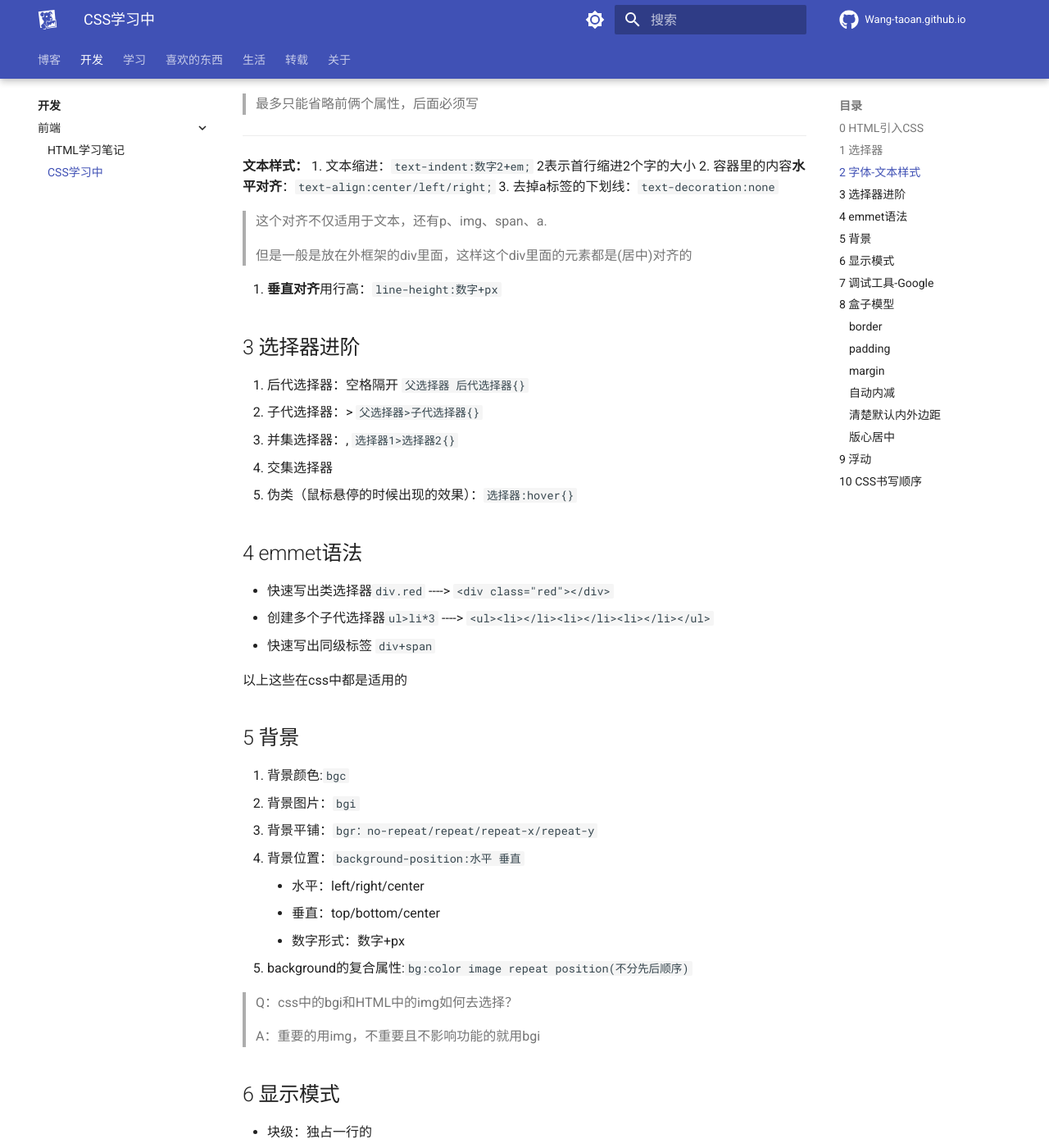
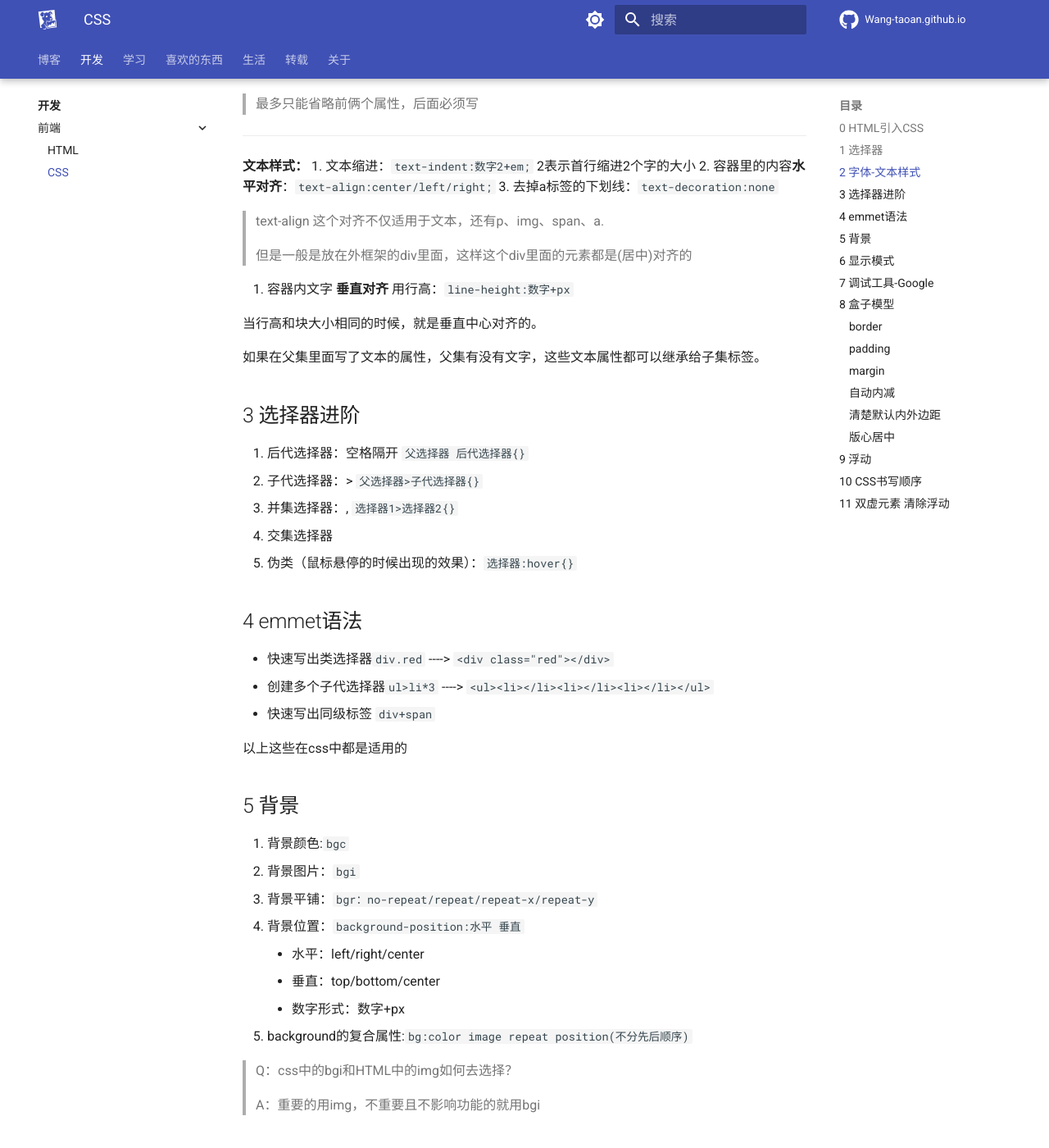
Before and after one commit to Wang-Taoan/Wang-Taoan.github.io, an MkDocs documentation site: the page built from docs/DEVELOPMENT/headend/CSS-note.md, in a window 1280 px wide and 1400 px high, scrolled down 1077 px. Shown: the whole window at 82% size. Built offline with MkDocs 1.6.1 and Material for MkDocs 9.7.7, drawn with Linux system fonts in a browser that asks for light colours; comment, search, counter and statistics services are not loaded; some of the changed text lies outside the part shown.

Commit message:
4月添加

````diff
--- a/docs/DEVELOPMENT/headend/CSS-note.md
+++ b/docs/DEVELOPMENT/headend/CSS-note.md
@@ -54,12 +54,15 @@
 2. 容器里的内容**水平对齐**：`text-align:center/left/right;`
 3. 去掉a标签的下划线：`text-decoration:none`
 
->这个对齐不仅适用于文本，还有p、img、span、a.
+>text-align 这个对齐不仅适用于文本，还有p、img、span、a.
 >
 >但是一般是放在外框架的div里面，这样这个div里面的元素都是(居中)对齐的
 
-1. **垂直对齐**用行高：`line-height:数字+px`
+1. 容器内文字 **垂直对齐** 用行高：`line-height:数字+px`
 
+当行高和块大小相同的时候，就是垂直中心对齐的。
+
+如果在父集里面写了文本的属性，父集有没有文字，这些文本属性都可以继承给子集标签。
 
 ## 3 选择器进阶
 
@@ -99,7 +102,7 @@
 	* 可以设置宽高
 * 行内：一行可以显示多个的
 	* span、a
-	* **不可以设置宽高，宽高由内容多少撑开，自适应**
+	* **不可以设置宽高，宽高由内容大小多少撑开，自适应**
 * **行内块：一行可以显示多个，且可以设置宽高**
 	* img、input、textarea
 
@@ -145,7 +148,8 @@
 同padding差不多
 
 ### 自动内减
-不用再自己手动计算盒子尺寸大小了。
+
+设置的宽高即为目标大小，不再因为边框等因素而变化。即 不用再自己手动计算盒子尺寸大小了，
 
 属性：`box-sizing: border-box`
 
@@ -187,3 +191,18 @@
 3. 文字样式
 
 但是实际上开发，都是先写宽高背景色，再依次调其他的参数。
+
+## 11 双虚元素 清除浮动
+
+```css
+/* 清除浮动影响 */
+.clearfix:before,
+.clearfix:after {
+content: "";
+display: table;
+}
+
+.clearfix:after {
+clear: both;
+}
+```
--- a/mkdocs.yml
+++ b/mkdocs.yml
@@ -118,8 +118,8 @@
   - 开发:
     - DEVELOPMENT/index.md
     - 前端:
-      - HTML学习笔记: DEVELOPMENT/headend/HTML-note.md
-      - CSS学习中: DEVELOPMENT/headend/CSS-note.md
+      - HTML: DEVELOPMENT/headend/HTML-note.md
+      - CSS: DEVELOPMENT/headend/CSS-note.md
   - 学习:
     - LEARNING/index.md
     - 如何去学好一门课: LEARNING/how-to-learn-a-course-well.md
@@ -143,6 +143,7 @@
     - LIFE/index.md
     - 随笔:
       - 前言: LIFE/Jottings/随笔前言.md
+      - 2023-04: LIFE/Jottings/2023-04.md
       - 2023-03: LIFE/Jottings/2023-03.md
       - 2023-02: LIFE/Jottings/2023-02.md
       - 2023-01: LIFE/Jottings/2023-01.md
````
Also changed, not shown: docs/BLOG/index.md (+0 -2 lines), docs/LEARNING/Daily-learning-stream.md (+1 -1 lines), docs/LIFE/Jottings/2023-04.md (added, +143 -0 lines), 5 other files.
